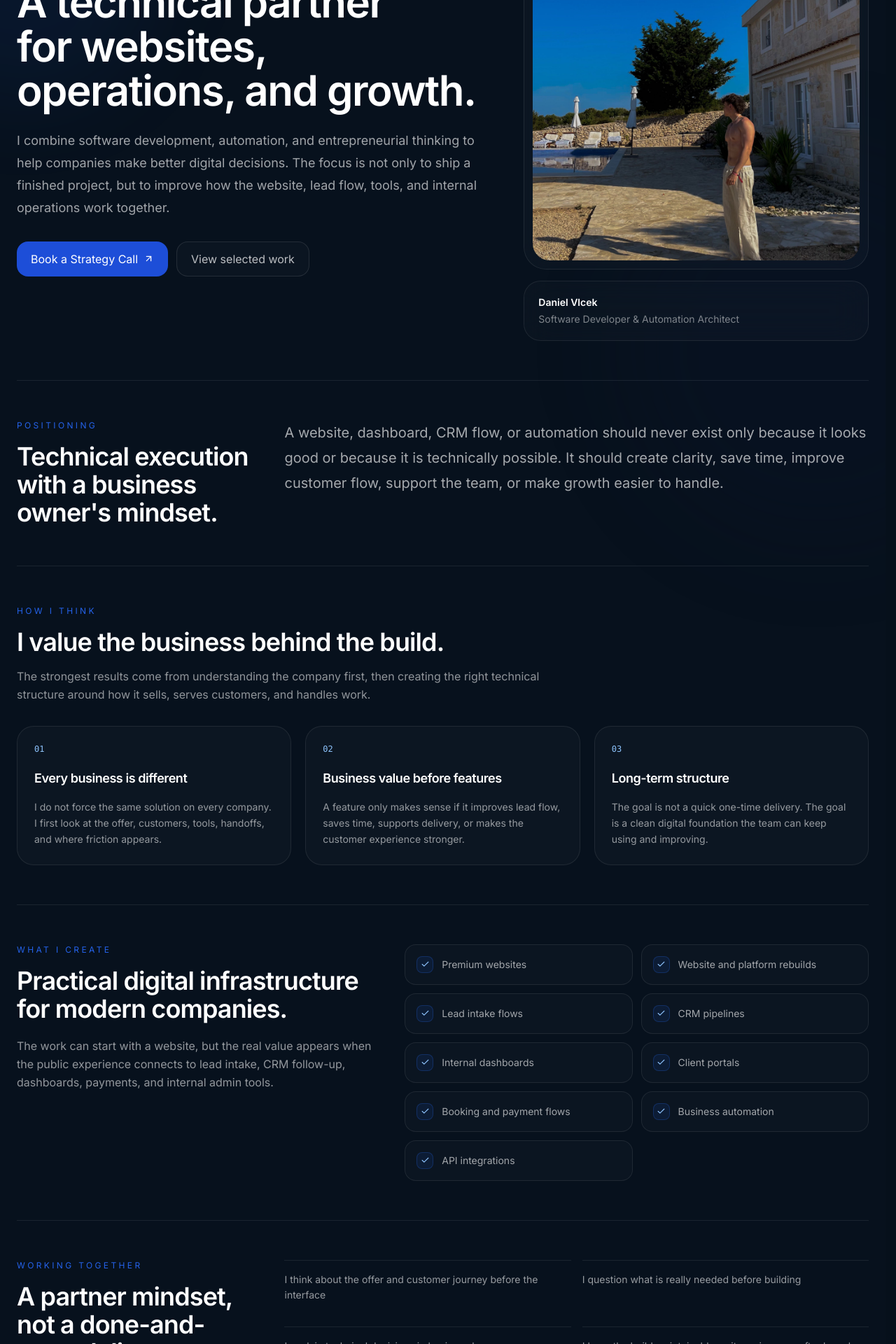
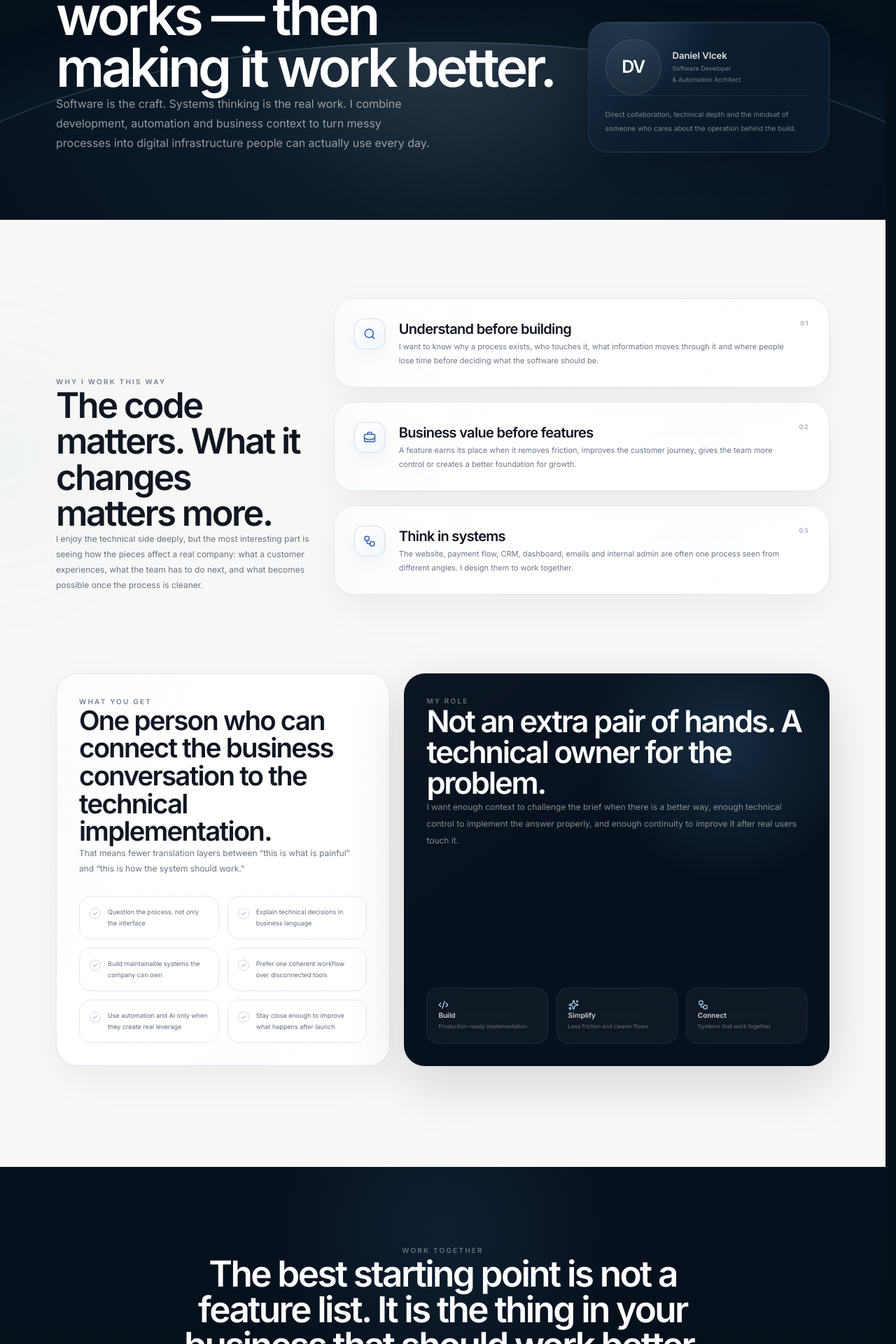
Before and after one commit to dvlcek/daniel-portfolio, a Next.js app: page /about in a window 1280 px wide. Shown: the part 320-2240 px from the top of the page at 70% size. Built offline with nearby package versions, Linux system fonts and the light colour scheme.

Commit message:
Redesign about page around systems thinking and partnership

```diff
--- a/src/app/about/page.tsx
+++ b/src/app/about/page.tsx
@@ -1,282 +1,156 @@
 import type { Metadata } from "next";
-import Image from "next/image";
-import Link from "next/link";
-import { ArrowUpRight, Check } from "lucide-react";
-import { Container } from "@/components/ui/Container";
+import { BriefcaseBusiness, Check, Code2, Search, Sparkles, Workflow } from "lucide-react";
+import { ExperienceClose, ExperienceHero, PageEyebrow } from "@/components/site/ExperiencePage";
 
 export const metadata: Metadata = {
-  title: "About Daniel Vlcek | Software Developer Vienna",
+  title: "About Daniel Vlcek | Software Developer & Automation Architect",
   description:
-    "Learn how Daniel Vlcek combines software development, automation, and business thinking to build websites, dashboards, CRM workflows, and custom business systems.",
-  alternates: {
-    canonical: "/about",
-  },
+    "How Daniel Vlcek combines software development, automation, and business thinking to design systems around real company operations.",
+  alternates: { canonical: "/about" },
   openGraph: {
     title: "About Daniel Vlcek | Software Developer & Automation Architect",
     description:
-      "A technical business partner for companies that need better websites, lead flow, internal tools, and automation.",
+      "A technical partner focused on understanding operations, finding leverage, and building systems that make companies easier to run.",
     url: "/about",
     type: "website",
   },
 };
 
-const businessPrinciples = [
+const principles = [
   {
-    title: "Every business is different",
-    text: "I do not force the same solution on every company. I first look at the offer, customers, tools, handoffs, and where friction appears.",
+    icon: Search,
+    title: "Understand before building",
+    text: "I want to know why a process exists, who touches it, what information moves through it and where people lose time before deciding what the software should be.",
   },
   {
+    icon: BriefcaseBusiness,
     title: "Business value before features",
-    text: "A feature only makes sense if it improves lead flow, saves time, supports delivery, or makes the customer experience stronger.",
+    text: "A feature earns its place when it removes friction, improves the customer journey, gives the team more control or creates a better foundation for growth.",
   },
   {
-    title: "Long-term structure",
-    text: "The goal is not a quick one-time delivery. The goal is a clean digital foundation the team can keep using and improving.",
+    icon: Workflow,
+    title: "Think in systems",
+    text: "The website, payment flow, CRM, dashboard, emails and internal admin are often one process seen from different angles. I design them to work together.",
   },
-];
+] as const;
 
-const capabilities = [
-  "Premium websites",
-  "Website and platform rebuilds",
-  "Lead intake flows",
-  "CRM pipelines",
-  "Internal dashboards",
-  "Client portals",
-  "Booking and payment flows",
-  "Business automation",
-  "API integrations",
-];
-
-const partnerValues = [
-  "I think about the offer and customer journey before the interface",
-  "I question what is really needed before building",
-  "I explain technical decisions in business language",
-  "I keep the build maintainable so it can improve after launch",
-];
+const workingStyle = [
+  "Question the process, not only the interface",
+  "Explain technical decisions in business language",
+  "Build maintainable systems the company can own",
+  "Prefer one coherent workflow over disconnected tools",
+  "Use automation and AI only when they create real leverage",
+  "Stay close enough to improve what happens after launch",
+] as const;
 
 export default function AboutPage() {
   return (
-    <main className="relative min-h-screen overflow-hidden bg-site-bg py-16 md:py-24">
-      <div className="pointer-events-none absolute inset-0">
-        <div className="absolute inset-x-0 top-0 h-px bg-linear-to-r from-transparent via-white/10 to-transparent" />
-        <div className="absolute -left-40 top-20 h-96 w-96 rounded-full bg-brand-blue/[0.07] blur-3xl" />
-        <div className="absolute -right-44 top-[34rem] h-[34rem] w-[34rem] rounded-full bg-brand-blue-deep/20 blur-3xl" />
-        <div className="absolute inset-x-0 bottom-0 h-96 bg-linear-to-t from-site-bg-deep/70 to-transparent" />
+    <main className="experience-page">
+      <ExperienceHero
+        eyebrow="About"
+        title="I like understanding how a business works — then making it work better."
+        description="Software is the craft. Systems thinking is the real work. I combine development, automation and business context to turn messy processes into digital infrastructure people can actually use every day."
+        aside={
+          <div data-optical-glass className="apple-glass-dark optical-glass rounded-[28px] p-6 text-white">
+            <div className="flex items-center gap-4">
+              <div className="flex h-20 w-20 shrink-0 items-center justify-center rounded-full border border-white/12 bg-white/[0.045] text-[25px] font-semibold tracking-[-0.05em] text-white">DV</div>
+              <div>
+                <p className="text-[13px] font-semibold text-white/88">Daniel Vlcek</p>
+                <p className="mt-1 text-[9px] leading-4 text-white/42">Software Developer<br />& Automation Architect</p>
+              </div>
+            </div>
+            <p className="mt-5 border-t border-white/[0.08] pt-4 text-[10px] leading-5 text-white/46">Direct collaboration, technical depth and the mindset of someone who cares about the operation behind the build.</p>
+          </div>
+        }
+      />
+
+      <section className="relative overflow-hidden bg-[#f8f8f6] px-5 py-20 sm:px-8 md:py-28 lg:px-14 xl:px-20">
+        <div className="experience-ambient experience-ambient-a" aria-hidden="true" />
+        <div className="mx-auto max-w-[1160px]">
+          <div data-page-reveal className="grid gap-8 lg:grid-cols-[0.68fr_1.32fr] lg:items-start">
+            <div className="lg:sticky lg:top-28">
+              <PageEyebrow>Why I Work This Way</PageEyebrow>
+              <h2 className="mt-4 text-[clamp(2rem,4vw,3.15rem)] font-semibold leading-[1.02] tracking-[-0.048em] text-[#101722]">
+                The code matters. What it changes matters more.
+              </h2>
+              <p className="mt-5 max-w-[470px] text-[12px] leading-5.5 text-[#687486]">
+                I enjoy the technical side deeply, but the most interesting part is seeing how the pieces affect a real company: what a customer experiences, what the team has to do next, and what becomes possible once the process is cleaner.
+              </p>
             </div>
 
-      <Container className="relative z-10 max-w-7xl">
-        {/* Hero */}
-        <section className="grid gap-10 border-b border-white/[0.08] pb-14 lg:grid-cols-[1fr_0.72fr] lg:items-center">
+            <div className="grid gap-5">
+              {principles.map((item, index) => {
+                const Icon = item.icon;
+                return (
+                  <article key={item.title} data-page-reveal data-optical-glass className="apple-glass optical-glass grid gap-5 rounded-[28px] p-6 sm:grid-cols-[auto_1fr_auto] sm:items-start md:p-7">
+                    <span className="glass-icon flex h-11 w-11 items-center justify-center rounded-[14px] text-[#315fae]"><Icon size={18} /></span>
                     <div>
-            <p className="text-xs font-medium uppercase tracking-[0.32em] text-brand-blue md:text-sm">
-              About Daniel Vlcek
-            </p>
-
-            <h1 className="mt-5 max-w-4xl text-balance text-4xl font-semibold tracking-tight text-white md:text-6xl md:leading-[1.05]">
-              Not just a developer. A technical partner for websites, operations, and growth.
-            </h1>
-
-            <p className="mt-6 max-w-3xl text-base leading-8 text-white/62 md:text-lg">
-              I combine software development, automation, and entrepreneurial
-              thinking to help companies make better digital decisions. The
-              focus is not only to ship a finished project, but to improve how
-              the website, lead flow, tools, and internal operations work
-              together.
-            </p>
-
-            <div className="mt-8 flex flex-col gap-3 sm:flex-row">
-              <Link
-                href="/contact"
-                className="inline-flex items-center justify-center gap-2 rounded-2xl bg-brand-blue-vivid px-5 py-3 text-sm font-medium text-white transition duration-300 hover:bg-brand-blue"
-              >
-                Book a Strategy Call
-                <ArrowUpRight size={15} />
-              </Link>
-
-              <Link
-                href="/work"
-                className="inline-flex items-center justify-center rounded-2xl border border-white/[0.10] bg-white/[0.018] px-5 py-3 text-sm font-medium text-white/72 transition duration-300 hover:border-brand-blue/25 hover:text-white"
-              >
-                View selected work
-              </Link>
+                      <h3 className="text-[20px] font-semibold tracking-[-0.035em] text-[#101722]">{item.title}</h3>
+                      <p className="mt-3 max-w-[620px] text-[11px] leading-5 text-[#6c7788]">{item.text}</p>
                     </div>
+                    <span className="text-[9px] font-semibold tracking-[0.16em] text-[#a0aab7]">0{index + 1}</span>
+                  </article>
+                );
+              })}
             </div>
-
-          {/* Personal image */}
-          <div className="relative">
-            <div className="relative overflow-hidden rounded-[2rem] border border-white/[0.08] bg-white/[0.022] p-3 backdrop-blur-xl">
-              <div className="pointer-events-none absolute inset-x-8 top-0 h-px bg-linear-to-r from-transparent via-brand-blue-soft/60 to-transparent" />
-
-              <div className="relative aspect-[4/5] overflow-hidden rounded-[1.5rem] bg-site-bg-deep">
-                <Image
-                  src="/images/daniel-vlcek.jpg"
-                  alt="Daniel Vlcek"
-                  fill
-                  priority
-                  className="object-cover object-[75%_center]"
-                />
-              </div>
-            </div>
-
-            <div className="mt-4 rounded-3xl border border-white/[0.08] bg-white/[0.018] p-5 backdrop-blur-xl">
-              <p className="text-sm font-semibold text-white">Daniel Vlcek</p>
-
-              <p className="mt-1 text-sm text-white/48">
-                Software Developer & Automation Architect
-              </p>
           </div>
         </div>
       </section>
 
-        {/* Positioning */}
-        <section className="grid gap-8 border-b border-white/[0.08] py-14 lg:grid-cols-[0.42fr_1fr]">
-          <div>
-            <p className="text-xs uppercase tracking-[0.28em] text-brand-blue">
-              Positioning
-            </p>
+      <section className="relative bg-[#f8f8f6] px-5 pb-28 sm:px-8 md:pb-36 lg:px-14 xl:px-20">
+        <div className="mx-auto max-w-[1160px]">
+          <div className="grid gap-5 lg:grid-cols-[0.88fr_1.12fr]">
+            <article data-page-reveal data-optical-glass className="apple-glass optical-glass rounded-[30px] p-6 md:p-8">
+              <PageEyebrow>What You Get</PageEyebrow>
+              <h2 className="mt-4 text-[clamp(1.9rem,3vw,2.6rem)] font-semibold leading-[1.03] tracking-[-0.045em] text-[#101722]">One person who can connect the business conversation to the technical implementation.</h2>
+              <p className="mt-4 text-[12px] leading-5.5 text-[#687486]">That means fewer translation layers between “this is what is painful” and “this is how the system should work.”</p>
+              <div className="mt-7 grid gap-3 sm:grid-cols-2">
+                {workingStyle.map((item) => (
+                  <div key={item} className="flex gap-2.5 rounded-[16px] border border-[#e2e7ed] bg-white/55 p-3.5">
+                    <span className="mt-0.5 flex h-4 w-4 shrink-0 items-center justify-center rounded-full border border-[#cfd9e4] bg-white text-[#2563eb]"><Check size={8} /></span>
+                    <p className="text-[9px] leading-4 text-[#5f6c7e]">{item}</p>
+                  </div>
+                ))}
+              </div>
+            </article>
 
-            <h2 className="mt-4 max-w-lg text-3xl font-semibold tracking-tight text-white md:text-4xl">
-              Technical execution with a business owner&apos;s mindset.
-            </h2>
+            <article data-page-reveal className="relative min-h-[430px] overflow-hidden rounded-[30px] bg-[#07111d] p-6 text-white shadow-[0_24px_80px_rgba(7,17,29,0.15)] md:p-8">
+              <div className="absolute inset-0 bg-[radial-gradient(circle_at_76%_18%,rgba(86,151,215,0.19),transparent_30%),linear-gradient(145deg,rgba(255,255,255,0.018),transparent_50%)]" />
+              <div className="relative z-10 flex h-full flex-col">
+                <PageEyebrow light>My Role</PageEyebrow>
+                <h2 className="mt-5 max-w-[560px] text-[clamp(2rem,3.4vw,3rem)] font-semibold leading-[1.01] tracking-[-0.05em]">Not an extra pair of hands. A technical owner for the problem.</h2>
+                <p className="mt-5 max-w-[560px] text-[12px] leading-6 text-white/50">I want enough context to challenge the brief when there is a better way, enough technical control to implement the answer properly, and enough continuity to improve it after real users touch it.</p>
+
+                <div className="mt-auto grid gap-3 pt-9 sm:grid-cols-3">
+                  {[
+                    [Code2, "Build", "Production-ready implementation"],
+                    [Sparkles, "Simplify", "Less friction and clearer flows"],
+                    [Workflow, "Connect", "Systems that work together"],
+                  ].map(([Icon, title, text]) => {
+                    const Component = Icon as typeof Code2;
+                    return (
+                      <div key={String(title)} className="rounded-[17px] border border-white/[0.08] bg-white/[0.035] p-4 backdrop-blur-xl">
+                        <Component size={15} className="text-[#acd5ff]" />
+                        <p className="mt-3 text-[10px] font-semibold text-white/80">{String(title)}</p>
+                        <p className="mt-1 text-[8px] leading-4 text-white/38">{String(text)}</p>
                       </div>
-
-          <div>
-            <p className="max-w-4xl text-lg leading-9 text-white/64 md:text-xl">
-              A website, dashboard, CRM flow, or automation should never exist
-              only because it looks good or because it is technically possible.
-              It should create clarity, save time, improve customer flow,
-              support the team, or make growth easier to handle.
-            </p>
+                    );
+                  })}
+                </div>
+              </div>
+            </article>
+          </div>
         </div>
       </section>
 
-        {/* Business principles */}
-        <section className="py-14">
-          <div className="mb-8 max-w-3xl">
-            <p className="text-xs uppercase tracking-[0.28em] text-brand-blue">
-              How I think
-            </p>
-
-            <h2 className="mt-4 text-3xl font-semibold tracking-tight text-white md:text-4xl">
-              I value the business behind the build.
-            </h2>
-
-            <p className="mt-4 text-sm leading-relaxed text-white/55 md:text-base">
-              The strongest results come from understanding the company first,
-              then creating the right technical structure around how it sells,
-              serves customers, and handles work.
-            </p>
-          </div>
-
-          <div className="grid gap-5 md:grid-cols-3">
-            {businessPrinciples.map((item, index) => (
-              <article
-                key={item.title}
-                className="rounded-3xl border border-white/[0.08] bg-white/[0.022] p-6 transition-[background-color,border-color] duration-300 hover:border-brand-blue/20 hover:bg-white/[0.032]"
-              >
-                <p className="font-mono text-xs text-brand-blue-light">
-                  {String(index + 1).padStart(2, "0")}
-                </p>
-
-                <h3 className="mt-5 text-lg font-semibold tracking-tight text-white">
-                  {item.title}
-                </h3>
-
-                <p className="mt-4 text-sm leading-relaxed text-white/56">
-                  {item.text}
-                </p>
-              </article>
-            ))}
-          </div>
-        </section>
-
-        {/* Capabilities */}
-        <section className="grid gap-6 border-y border-white/[0.08] py-14 lg:grid-cols-[0.8fr_1fr] lg:items-start">
-          <div>
-            <p className="text-xs uppercase tracking-[0.28em] text-brand-blue">
-              What I create
-            </p>
-
-            <h2 className="mt-4 text-3xl font-semibold tracking-tight text-white md:text-4xl">
-              Practical digital infrastructure for modern companies.
-            </h2>
-
-            <p className="mt-5 max-w-xl text-sm leading-relaxed text-white/56 md:text-base">
-              The work can start with a website, but the real value appears
-              when the public experience connects to lead intake, CRM follow-up,
-              dashboards, payments, and internal admin tools.
-            </p>
-          </div>
-
-          <div className="grid gap-3 sm:grid-cols-2">
-            {capabilities.map((item) => (
-              <div
-                key={item}
-                className="flex items-center gap-3 rounded-2xl border border-white/[0.08] bg-white/[0.018] p-4"
-              >
-                <span className="flex h-6 w-6 shrink-0 items-center justify-center rounded-lg border border-brand-blue/25 bg-brand-blue/10 text-brand-blue-light">
-                  <Check size={13} />
-                </span>
-
-                <span className="text-sm text-white/62">{item}</span>
-              </div>
-            ))}
-          </div>
-        </section>
-
-        {/* Partner section */}
-        <section className="grid gap-8 py-14 lg:grid-cols-[0.42fr_1fr]">
-          <div>
-            <p className="text-xs uppercase tracking-[0.28em] text-brand-blue">
-              Working together
-            </p>
-
-            <h2 className="mt-4 text-3xl font-semibold tracking-tight text-white md:text-4xl">
-              A partner mindset, not a done-and-gone delivery.
-            </h2>
-          </div>
-
-          <div className="grid gap-4 sm:grid-cols-2">
-            {partnerValues.map((item) => (
-              <div key={item} className="border-t border-white/[0.08] pt-4">
-                <p className="text-sm leading-relaxed text-white/58">
-                  {item}
-                </p>
-              </div>
-            ))}
-          </div>
-        </section>
-
-        {/* CTA */}
-        <section className="border-y border-white/[0.08] py-10 md:py-12">
-          <div className="grid gap-8 lg:grid-cols-[1fr_auto] lg:items-center">
-            <div>
-              <p className="text-xs uppercase tracking-[0.28em] text-brand-blue">
-                Start with clarity
-              </p>
-
-              <h2 className="mt-4 max-w-3xl text-3xl font-semibold tracking-tight text-white md:text-4xl">
-                Want to make your website, leads, and operations work better
-                together?
-              </h2>
-
-              <p className="mt-5 max-w-3xl text-sm leading-relaxed text-white/55 md:text-base">
-                Start with a strategy call. We will look at your current setup,
-                identify the highest-leverage bottleneck, and define the most
-                realistic next step.
-              </p>
-            </div>
-
-            <Link
-              href="/contact"
-              className="inline-flex items-center justify-center gap-2 rounded-2xl bg-brand-blue-vivid px-5 py-3 text-sm font-medium text-white transition duration-300 hover:bg-brand-blue"
-            >
-              Book a Strategy Call
-              <ArrowUpRight size={15} />
-            </Link>
-          </div>
-        </section>
-      </Container>
+      <ExperienceClose
+        eyebrow="Work Together"
+        title="The best starting point is not a feature list. It is the thing in your business that should work better."
+        description="Bring the current process, the constraints and what you want to improve. I can help turn that into a realistic technical direction."
+        primaryLabel="Discuss the problem"
+        secondaryLabel="See case studies"
+        secondaryHref="/work"
+      />
     </main>
   );
 }
```
Lines whose indentation alone changed are shown as unchanged.
